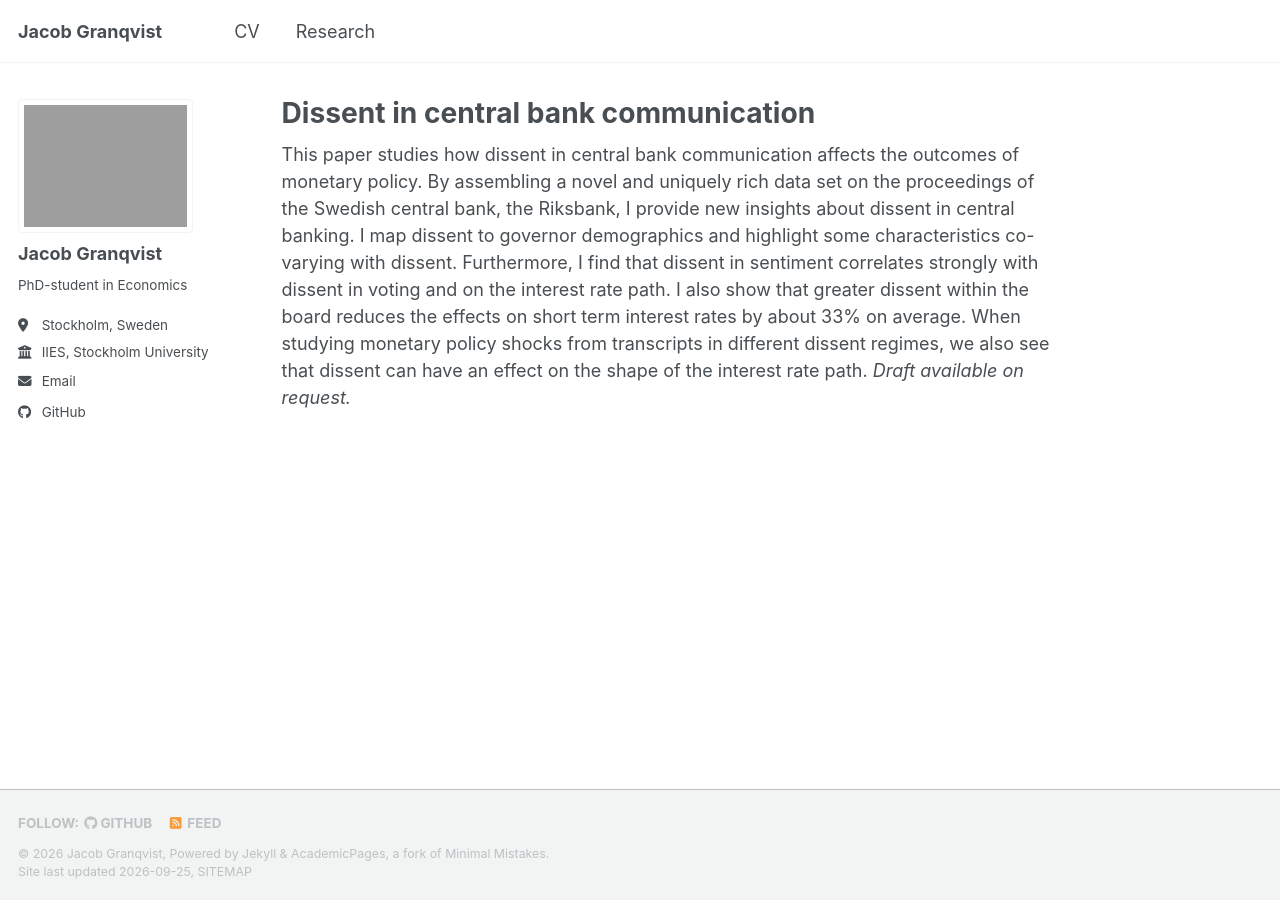
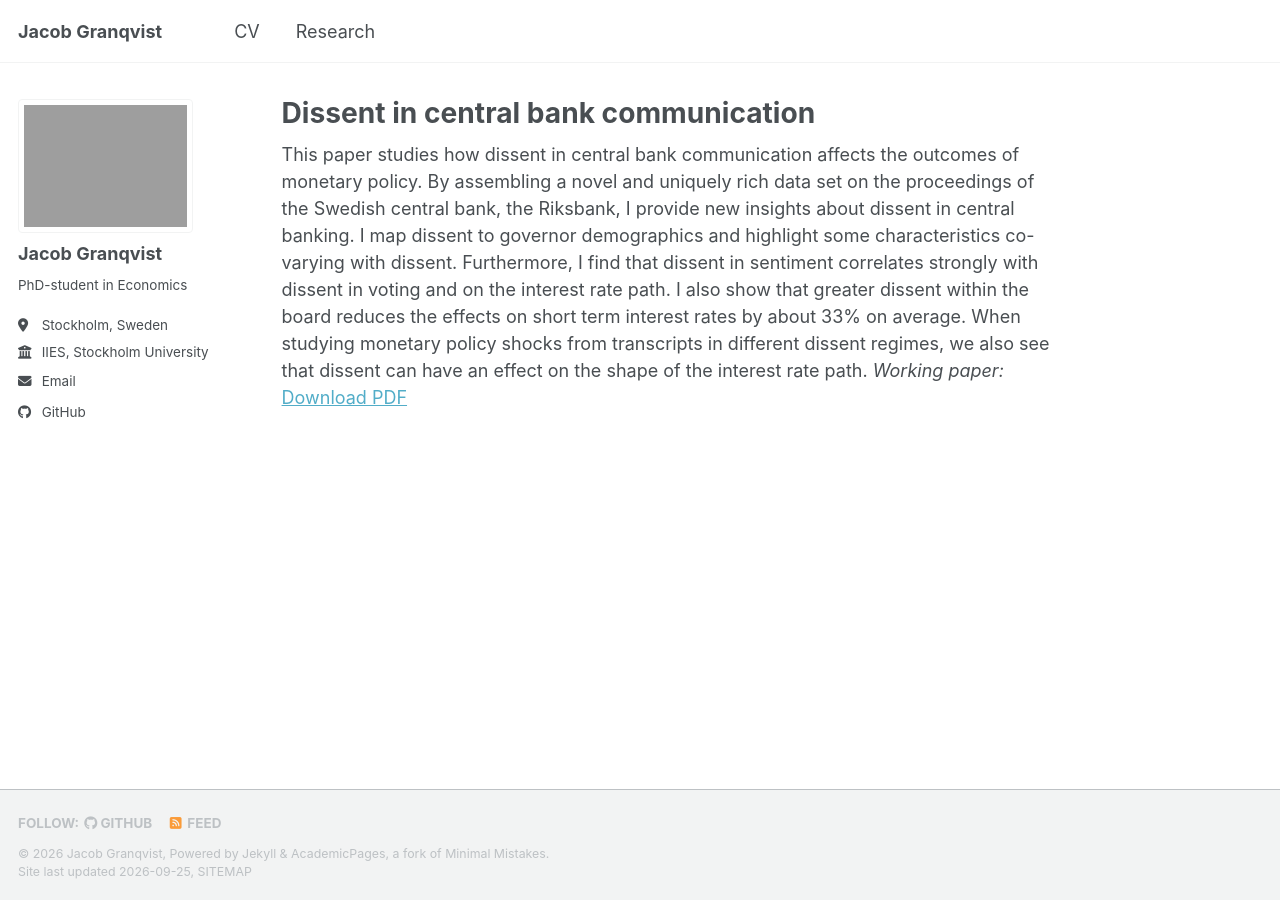
Before and after one commit to jacobgra/jacobgra.github.io, a Jekyll site: the page built from _pages/dissent-paper.md, in a window 1280 px wide. Built offline with Jekyll 4.4.1, drawn with Linux system fonts in a browser that asks for light colours; a script bundle is joined from its source files by our own code; library files that are not in the unit come from our copies.

Commit message:
Add working paper link on dissent paper page
Co-authored-by: jacobgra <181234013+jacobgra@users.noreply.github.com>

```diff
--- a/_pages/dissent-paper.md
+++ b/_pages/dissent-paper.md
@@ -6,4 +6,4 @@ author_profile: true
 ---
 
 This paper studies how dissent in central bank communication affects the outcomes of monetary policy. By assembling a novel and uniquely rich data set on the proceedings of the Swedish central bank, the Riksbank, I provide new insights about dissent in central banking. I map dissent to governor demographics and highlight some characteristics co-varying with dissent. Furthermore, I find that dissent in sentiment correlates strongly with dissent in voting and on the interest rate path. I also show that greater dissent within the board reduces the effects on short term interest rates by about 33% on average. When studying monetary policy shocks from transcripts in different dissent regimes, we also see that dissent can have an effect on the shape of the interest rate path.
-_Draft available on request._
+_Working paper:_ [Download PDF](/files/dissent-working-paper.pdf)
```
